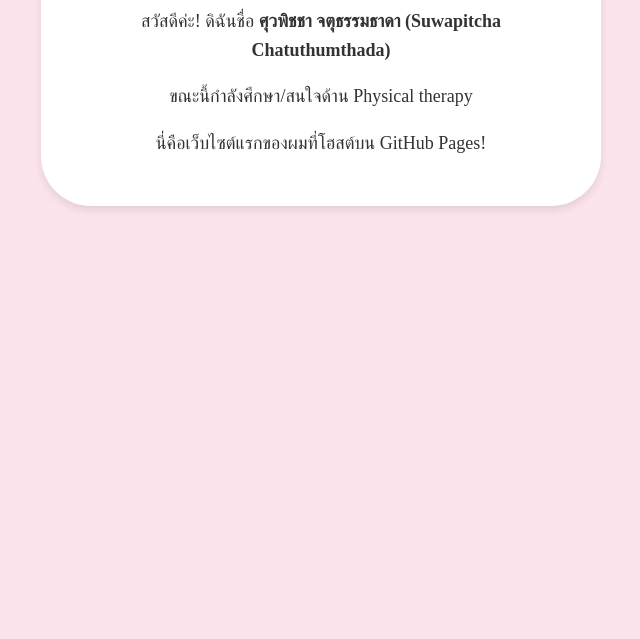
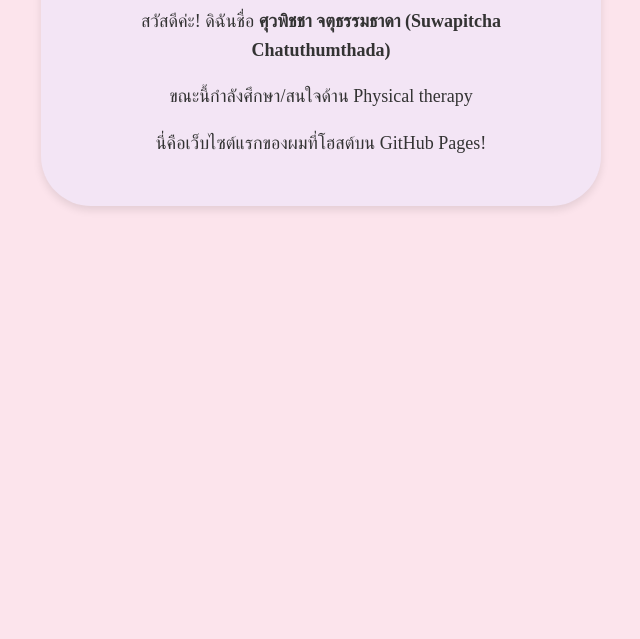
Before and after one commit to s34334/suwapitcha.github.io, a plain HTML site: page index.html in a window 1280 px wide. Shown: the part 161-800 px from the top of the page, without its empty margins (319-959 px from the left). Drawn offline with Linux system fonts and the light colour scheme.

Commit message:
Update index.html

```diff
--- a/index.html
+++ b/index.html
@@ -11,7 +11,7 @@ text-align: center; padding: 50px;
 
 }
 .card {
-background: white; border-radius: 50px;
+background: #f3e5f5; border-radius: 50px;
 box-shadow: 0 4px 8px rgba(0,0,0,0.1);
 max-width: 500px; margin: 0 auto; padding: 30px;
 
```
